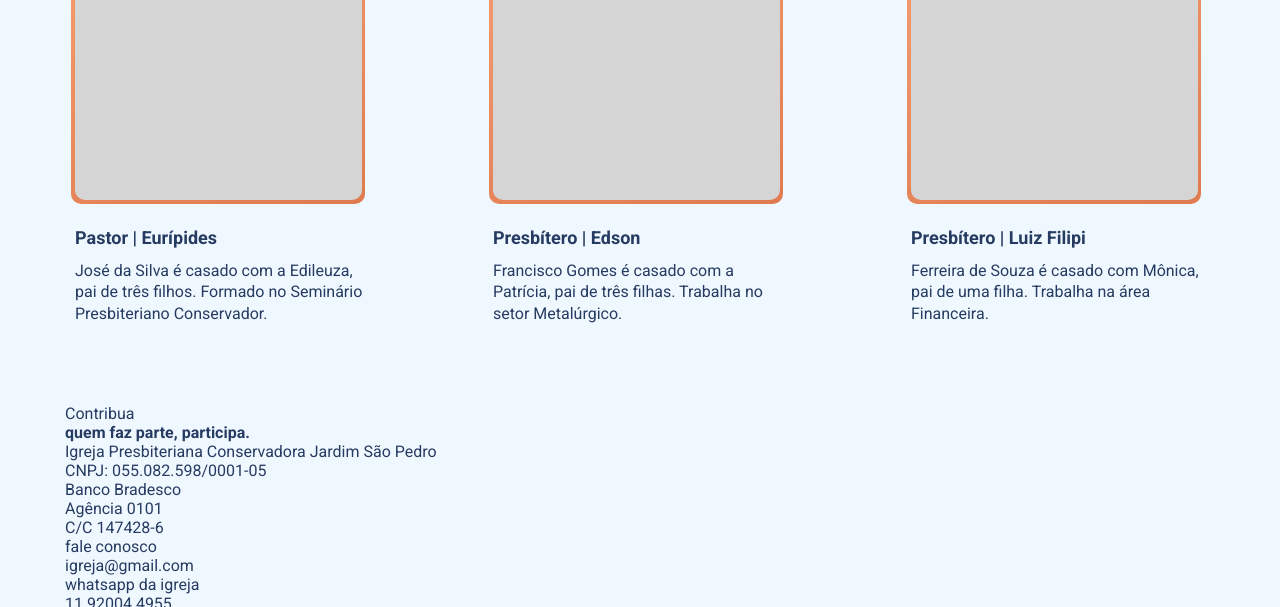
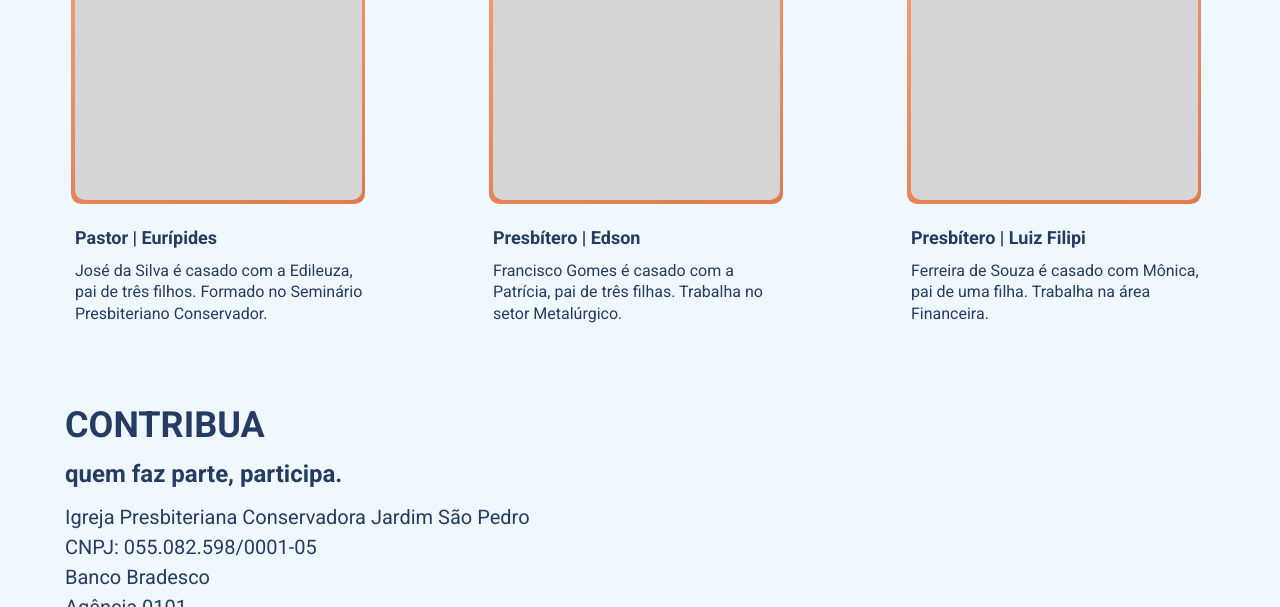
Before and after one commit to azabraao/PresbiterianaJSP, a website: page index.html in a window 1280 px wide. Shown: the part 3591-4198 px from the top of the page. Drawn offline with nearby package versions, Linux system fonts and the light colour scheme.

Commit message:
Add contribua

```diff
--- a/assets/scss/components/_all.scss
+++ b/assets/scss/components/_all.scss
@@ -6,3 +6,4 @@
 @import 'conheca';
 @import 'nossa-denominacao';
 @import 'lideranca';
+@import 'contribua';
--- /dev/null
+++ b/assets/scss/components/_contribua.scss
@@ -0,0 +1,36 @@
+.contribua {
+  .contribua__inside {
+    h2 {
+      font-weight: bold;
+      font-size: 24px;
+      line-height: 28px;
+      margin-bottom: 14px;
+      text-transform: uppercase;
+
+      @include for-desktop-up {
+        font-size: 36px;
+        line-height: 42px;
+      }
+    }
+    strong {
+      font-size: 18px;
+      line-height: 21px;
+      margin-bottom: 14px;
+      display: block;
+
+      @include for-desktop-up {
+        font-size: 24px;
+        line-height: 28px;
+      }
+    }
+    p {
+      font-size: 16px;
+      line-height: 19px;
+
+      @include for-desktop-up {
+        font-size: 20px;
+        line-height: 30px;
+      }
+    }
+  }
+}
```
Also changed, not shown: assets/css/main.css, assets/css/main.min.css.
